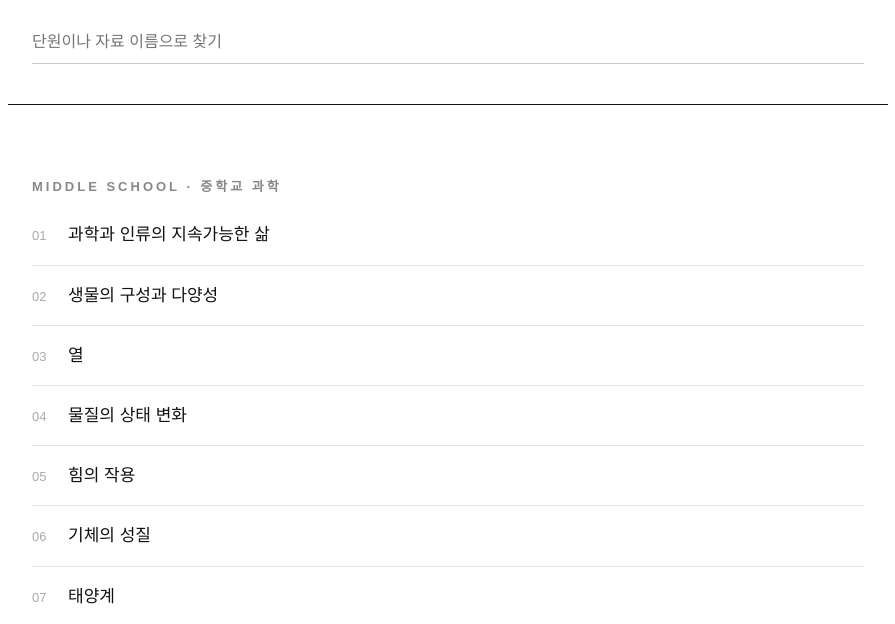
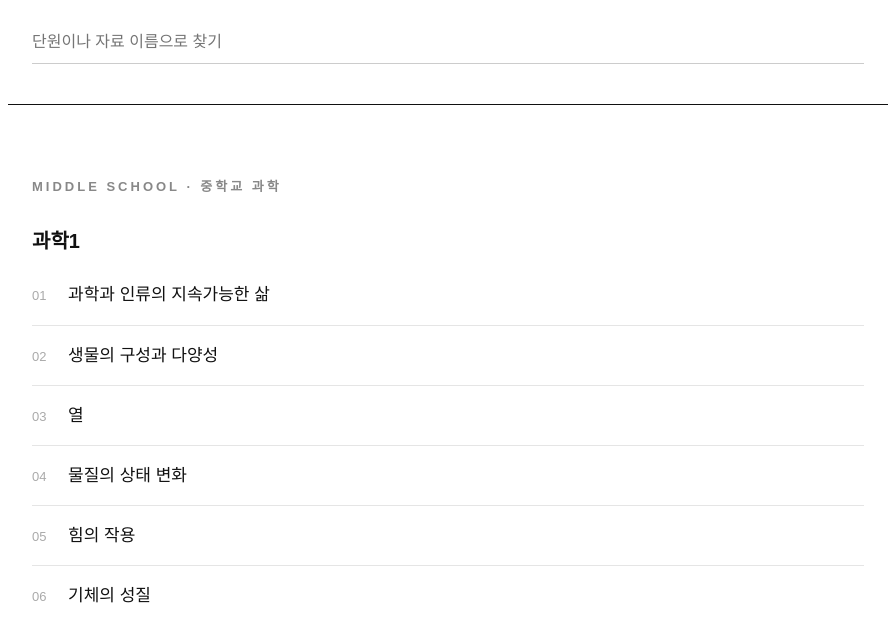
Before and after one commit to dkstjdghks/dkstjdghks.github.io, a plain HTML site: page index.html in a window 1280 px wide. Shown: the part 173-797 px from the top of the page, without its empty margins (192-1087 px from the left). Drawn offline with Linux system fonts and the light colour scheme; a web font is replaced by a local one.

Commit message:
Update index.html

```diff
--- a/index.html
+++ b/index.html
@@ -44,14 +44,16 @@
 // 자료 추가 방법: 해당 단원의 items에 { title: "자료 이름", url: "파일이름.html" } 을 넣으세요.
 const data = [
   { level: "MIDDLE SCHOOL · 중학교 과학", courses: [
-    { name: "", units: [
+    { name: "과학1", units: [
       { title: "과학과 인류의 지속가능한 삶", items: [] },
       { title: "생물의 구성과 다양성", items: [] },
       { title: "열", items: [] },
       { title: "물질의 상태 변화", items: [] },
       { title: "힘의 작용", items: [] },
       { title: "기체의 성질", items: [] },
-      { title: "태양계", items: [] },
+      { title: "태양계", items: [] }
+    ]},
+    { name: "과학2", units: [
       { title: "물질의 특성", items: [] },
       { title: "지권의 변화", items: [] },
       { title: "빛과 파동", items: [] },
@@ -59,7 +61,9 @@ const data = [
       { title: "식물과 에너지", items: [] },
       { title: "동물과 에너지", items: [] },
       { title: "전기와 자기", items: [] },
-      { title: "별과 우주", items: [] },
+      { title: "별과 우주", items: [] }
+    ]},
+    { name: "과학3", units: [
       { title: "화학 반응의 규칙성", items: [] },
       { title: "날씨와 기후변화", items: [] },
       { title: "수권과 해수의 순환", items: [] },
@@ -111,10 +115,10 @@ function render(keyword = "") {
     lv.courses.forEach(c => {
       const div = document.createElement("div");
       div.className = "course";
-      if (c.name) div.innerHTML = `<h3>${c.name}</h3>`;
+      div.innerHTML = `<h3>${c.name}</h3>`;
       let cShown = 0;
       c.units.forEach((u, i) => {
-        const hit = !k || u.title.includes(k) || u.items.some(it => it.title.includes(k));
+        const hit = !k || u.title.includes(k) || c.name.includes(k) || u.items.some(it => it.title.includes(k));
         if (!hit) return;
         cShown++;
         const d = document.createElement("details");
```
